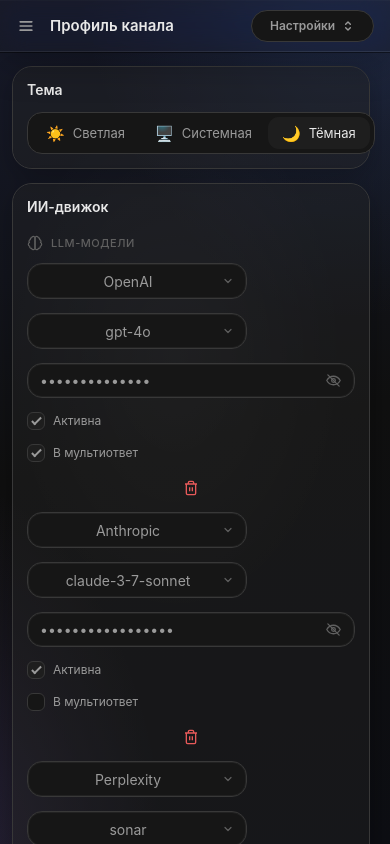
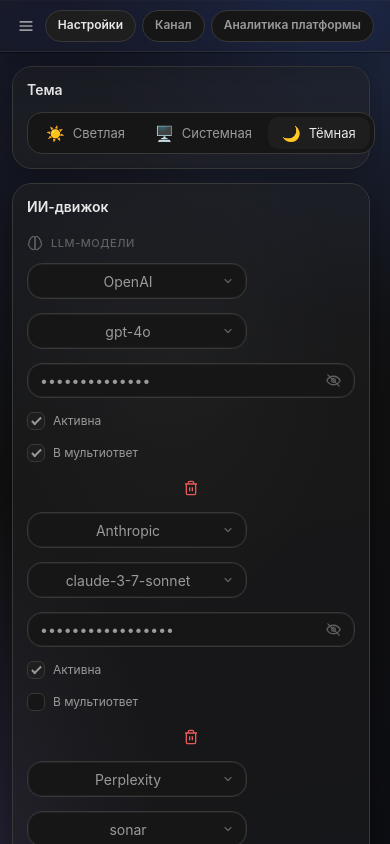
Before and after one commit to saltolist/my, a Next.js app in the folder Docs_TG_Platform/demo/: page /profile in a window 390 px wide. Built offline with nearby package versions, Linux system fonts and the light colour scheme.

Commit message:
На телефоне контейнер запросов с нормальными эффектами, на десктопе - нет.

```diff
--- a/Docs_TG_Platform/demo/components/screens/ProfileScreen.tsx
+++ b/Docs_TG_Platform/demo/components/screens/ProfileScreen.tsx
@@ -8,7 +8,6 @@ import TelegramBlock from "../profile/TelegramBlock";
 import ThemeBlock from "../profile/ThemeBlock";
 import PlatformAnalyticsBlock from "../profile/PlatformAnalyticsBlock";
 import PageHeader from "../PageHeader";
-import PageHeaderSelect from "../PageHeaderSelect";
 import { useApp } from "@/state/AppContext";
 import { useMobile760 } from "@/lib/hooks/useMobile760";
 
@@ -67,16 +66,7 @@ export default function ProfileScreen() {
         title="Профиль канала"
         backTo="home"
         center={<div className="page-header-toolbar--desktop">{tabToolbar}</div>}
-        mobileSelect={
-          isMobile ? (
-            <PageHeaderSelect
-              value={String(tab)}
-              options={PROFILE_TABS.map((label, i) => ({ value: String(i), label }))}
-              onChange={(v) => switchTab(Number(v))}
-              ariaLabel="Раздел профиля"
-            />
-          ) : undefined
-        }
+        mobileSelect={isMobile ? <div className="page-header-toolbar--mobile">{tabToolbar}</div> : undefined}
       />
       <div className="profile-page" id="screen-profile">
         <div className="profile-scroll-inner">
```
Also changed, not shown: Docs_TG_Platform/demo/app/globals.css.
